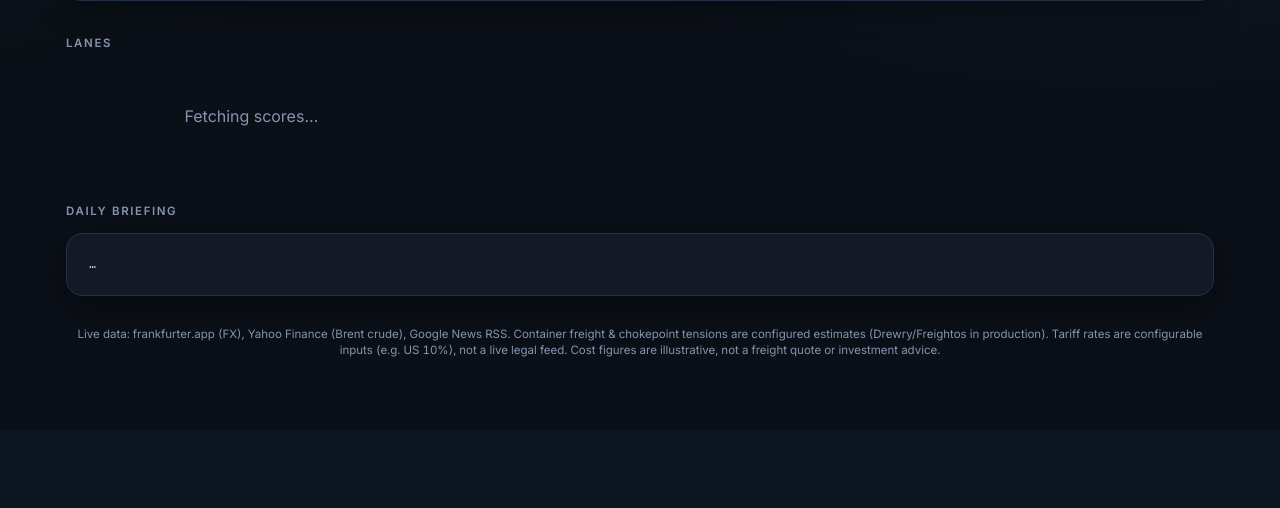
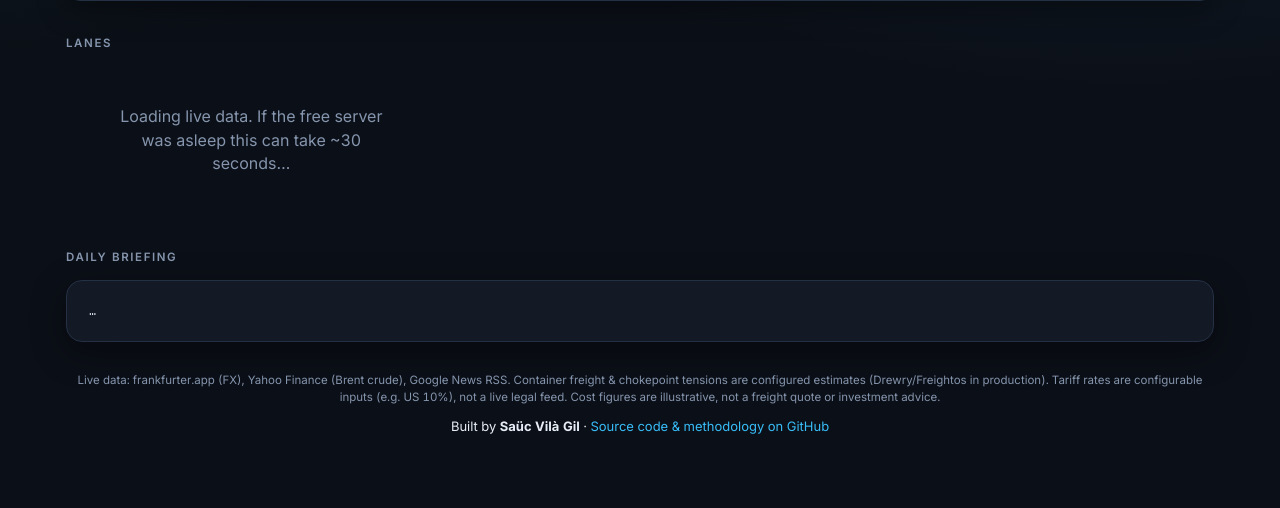
Before and after one commit to Saauc/export-lane-risk-monitor, a Flask app: page / in a window 1280 px wide. Shown: the part 960-1468 px from the top of the page. Before the commit the page ends 1317 px from the top, so only its background shows below. Run offline with Flask 3, Linux system fonts and the light colour scheme.

Commit message:
feat: author credit, link-preview tags, favicon, cold-start message
Co-Authored-By: Claude Sonnet 5.5 <noreply@anthropic.com>

```diff
--- a/templates/index.html
+++ b/templates/index.html
@@ -4,6 +4,14 @@
   <meta charset="utf-8" />
   <meta name="viewport" content="width=device-width, initial-scale=1" />
   <title>{{ branding.title }}</title>
+  <meta name="description" content="Live landed-cost and risk monitor for 7 export lanes from Barcelona: FX, oil, news and maritime-chokepoint stress tests, with interactive scenarios.">
+  <meta property="og:title" content="Export Lane Risk Monitor">
+  <meta property="og:description" content="Live landed-cost and risk monitor for 7 export lanes from Barcelona: FX, oil, news and maritime-chokepoint stress tests, with interactive scenarios.">
+  <meta property="og:image" content="https://trade-lane-monitor.onrender.com/static/og-image.png">
+  <meta property="og:url" content="https://trade-lane-monitor.onrender.com/">
+  <meta property="og:type" content="website">
+  <meta name="twitter:card" content="summary_large_image">
+  <link rel="icon" href="/static/favicon.svg" type="image/svg+xml">
 
   <!-- Third-party libs from CDN (no build step, no keys):
        D3 + TopoJSON  -> the world map and great-circle lane arcs
@@ -203,6 +211,9 @@
     .briefing-note.on { display: block; }
     .loading { color: var(--muted); padding: 40px; text-align: center; }
     footer.foot { color: var(--muted); font-size: 11.5px; margin-top: 30px; text-align: center; }
+    footer.foot .credit { margin-top: 12px; font-size: 13px; color: var(--text); }
+    footer.foot a { color: var(--accent); text-decoration: none; }
+    footer.foot a:hover { text-decoration: underline; }
   </style>
 </head>
 <body>
@@ -277,7 +288,7 @@
     <div id="alerts-host"></div>
 
     <div class="section-title">Lanes</div>
-    <div class="cards" id="cards"><div class="loading">Fetching scores…</div></div>
+    <div class="cards" id="cards"><div class="loading">Loading live data. If the free server was asleep this can take ~30 seconds…</div></div>
 
     <div id="bt-host"></div>
 
@@ -290,6 +301,10 @@
       Container freight &amp; chokepoint tensions are configured estimates (Drewry/Freightos in production).
       Tariff rates are configurable inputs (e.g. US 10%), not a live legal feed.
       Cost figures are illustrative, not a freight quote or investment advice.
+      <div class="credit">
+        Built by <b>Saüc Vilà Gil</b> ·
+        <a href="https://github.com/Saauc/export-lane-risk-monitor" target="_blank" rel="noopener">Source code &amp; methodology on GitHub</a>
+      </div>
     </footer>
   </div>
 
```
Also changed, not shown: static/favicon.svg (added), static/og-image.png (added).
